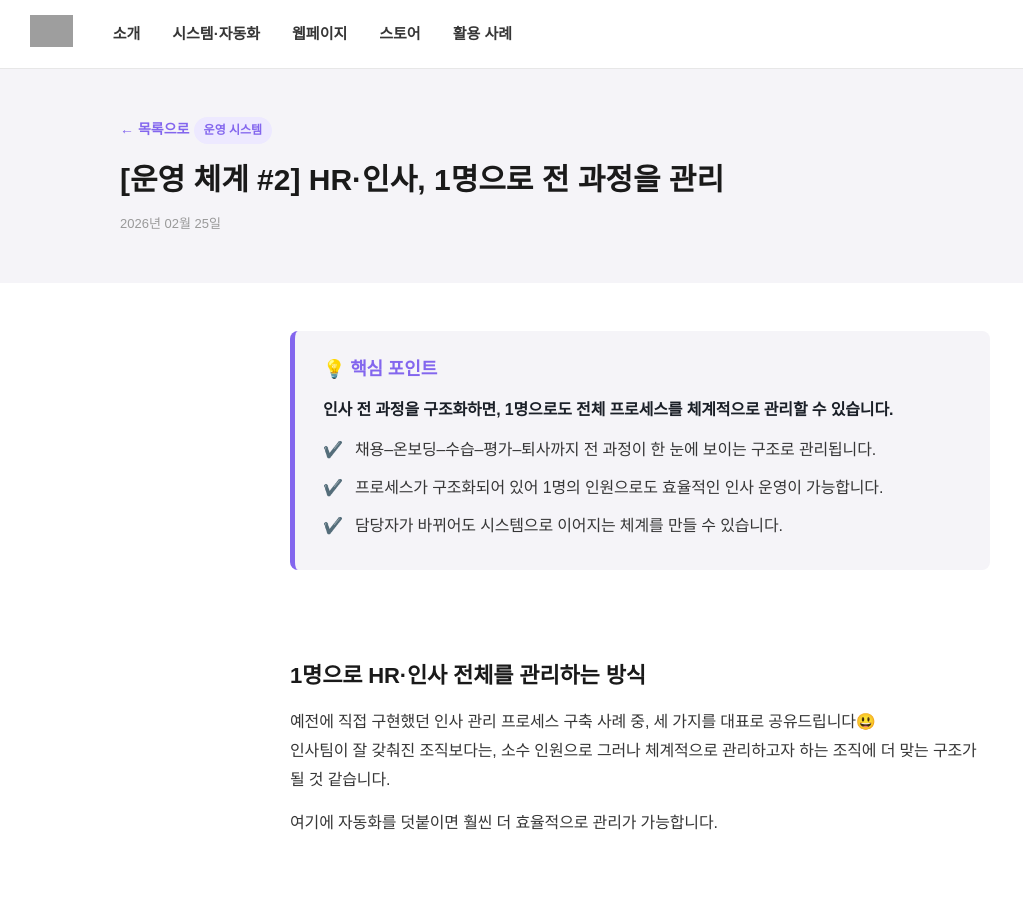
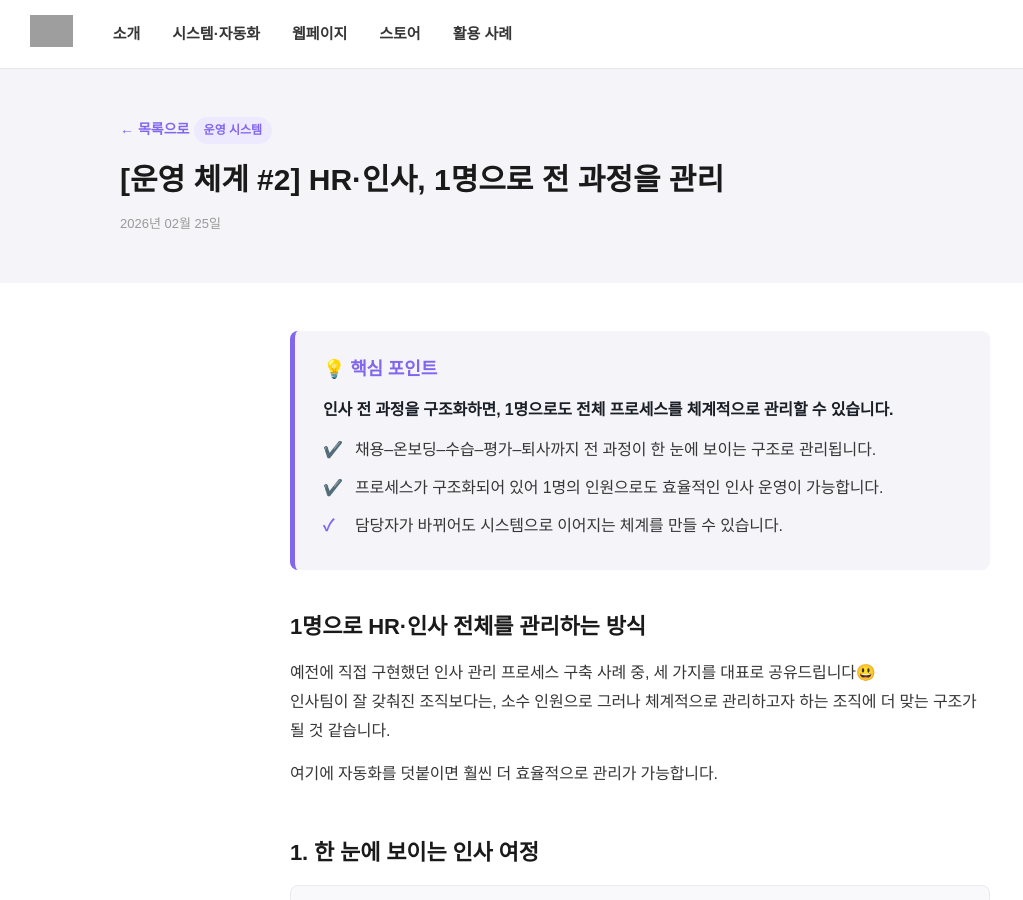
Before and after one commit to nsdlab26/blog, a Jekyll site: the page built from _posts/2026-02-25-hr-management.md, in a window 1280 px wide and 900 px high. Shown: the whole window, without its empty margins (0-1023 px from the left). Built offline with Jekyll 4.4.1, drawn with Linux system fonts in a browser that asks for light colours; some web fonts are replaced; grey boxes are pictures that could not be loaded.

Commit message:
Update 2026-02-25-hr-management.md

```diff
--- a/_posts/2026-02-25-hr-management.md
+++ b/_posts/2026-02-25-hr-management.md
@@ -15,15 +15,14 @@
 <ul style="list-style: none; padding: 0; margin: 0; font-size: 16px; line-height: 1.8; color: #1a1f27;">
 <li style="display: flex; align-items: flex-start; gap: 10px; margin-bottom: 8px;"><span style="color: #8366ee; font-weight: bold; flex-shrink: 0; min-width: 22px;">✔️</span><span style="flex: 1; word-break: keep-all;">채용–온보딩–수습–평가–퇴사까지 전 과정이 한 눈에 보이는 구조로 관리됩니다.</span></li>
 <li style="display: flex; align-items: flex-start; gap: 10px; margin-bottom: 8px;"><span style="color: #8366ee; font-weight: bold; flex-shrink: 0; min-width: 22px;">✔️</span><span style="flex: 1; word-break: keep-all;">프로세스가 구조화되어 있어 1명의 인원으로도 효율적인 인사 운영이 가능합니다.</span></li>
-<li style="display: flex; align-items: flex-start; gap: 10px;"><span style="color: #8366ee; font-weight: bold; flex-shrink: 0; min-width: 22px;">✔️</span><span style="flex: 1; word-break: keep-all;">담당자가 바뀌어도 시스템으로 이어지는 체계를 만들 수 있습니다.</span></li>
+<li style="display: flex; align-items: flex-start; gap: 10px;"><span style="color: #8366ee; font-weight: bold; flex-shrink: 0; min-width: 22px;">✓</span><span style="flex: 1; word-break: keep-all;">담당자가 바뀌어도 시스템으로 이어지는 체계를 만들 수 있습니다.</span></li>
 </ul>
 </blockquote>
 <section style="margin-bottom: 48px;">
-<h2 style="font-size: 22px; font-weight: bold; margin: 0 0 16px 0; line-height: 1.5;"> </h2>
 <h2 style="font-size: 22px; font-weight: bold; margin: 0 0 16px 0; line-height: 1.5;">1명으로 HR·인사 전체를 관리하는 방식</h2>
 <p style="font-size: 16px; line-height: 1.8; margin-bottom: 14px;">예전에 직접 구현했던 인사 관리 프로세스 구축 사례 중, 세 가지를 대표로 공유드립니다😃<br />인사팀이 잘 갖춰진 조직보다는, 소수 인원으로 그러나 체계적으로 관리하고자 하는 조직에 더 맞는 구조가 될 것 같습니다.</p>
 <p style="font-size: 16px; line-height: 1.8;">여기에 자동화를 덧붙이면 훨씬 더 효율적으로 관리가 가능합니다.</p>
-<p style="font-size: 16px; line-height: 1.8;"> </p>
+<p style="font-size: 16px; line-height: 1.8;"> </p>
 </section>
 <section style="margin-bottom: 48px;">
 <h2 style="font-size: 22px; font-weight: bold; margin: 0 0 16px 0; line-height: 1.5;">1. 한 눈에 보이는 인사 여정</h2>
@@ -43,7 +42,6 @@
 </div>
 </section>
 <section style="margin-bottom: 48px;">
-<h2 style="font-size: 22px; font-weight: bold; margin: 0 0 16px 0; line-height: 1.5;"> </h2>
 <h2 style="font-size: 22px; font-weight: bold; margin: 0 0 16px 0; line-height: 1.5;">2. 입사 프로세스 (그리고 같은 구조의 퇴사 프로세스)</h2>
 <p style="font-size: 16px; line-height: 1.8; margin-bottom: 18px;">입사자가 몰리거나, 프로세스가 정리돼 있지 않으면 입사자와 담당자 모두 서로 우왕좌왕하는 경우가 생기게 됩니다.</p>
 <p style="font-size: 16px; line-height: 1.8; margin-bottom: 18px;">이렇게 프로세스를 아예 템플릿화 해두면 진행 현황도 한 눈에 볼 수 있고 뭘 해야 하는지 직관적으로 알 수 있어요😃</p>
@@ -53,12 +51,11 @@
 <li style="display: flex; align-items: flex-start; gap: 10px;"><span style="color: #8366ee; font-weight: bold; flex-shrink: 0; min-width: 22px;">✓</span><span style="flex: 1; word-break: keep-all;"><strong>신규 입사자:</strong> 자신의 온보딩 페이지에서 앞으로 어떤 순서로 진행되는지를 미리 한눈에 확인</span></li>
 </ul>
 </div>
-<p style="font-size: 16px; line-height: 1.8; margin-bottom: 20px;"> </p>
+<p style="font-size: 16px; line-height: 1.8; margin-bottom: 20px;"> </p>
 <p style="font-size: 16px; line-height: 1.8; margin-bottom: 20px;">매번 피곤하게 "이건 이렇게 하세요", "이게 필요합니다"라고 일일이 말로 설명하지 않아도 되도록 만드는 거죠! 퇴사 프로세스도 동일한 구조로 관리할 수 있습니다.</p>
-<p style="font-size: 16px; line-height: 1.8; margin-bottom: 20px;"> </p>
+<p style="font-size: 16px; line-height: 1.8; margin-bottom: 20px;"> </p>
 <img style="width: 100%; border-radius: 8px;" src="https://cdn.imweb.me/upload/S20260317e48e798a6d243/4a0f05b208880.png" alt="" /></section>
 <section style="margin-bottom: 48px;">
-<h2 style="font-size: 22px; font-weight: bold; margin: 0 0 16px 0; line-height: 1.5;"> </h2>
 <h2 style="font-size: 22px; font-weight: bold; margin: 0 0 16px 0; line-height: 1.5;">3. 수습 기간, 서로를 확인하는 3개월</h2>
 <p style="font-size: 16px; line-height: 1.8; margin-bottom: 18px;">대부분의 조직에 수습기간이 있을 텐데, 이 조직도 마찬가지로 'Sync time'이라는 제도가 있었습니다.<br />단순한 평가 기간 보다는 회사와 신규 입사자가 서로를 맞춰가는 시간이었어요.</p>
 <div style="background-color: #f9f9fb; border: 1px solid #EAEAEF; padding: 20px 24px; border-radius: 12px; margin-bottom: 24px;">
@@ -67,14 +64,14 @@
 <li style="display: flex; align-items: flex-start; gap: 10px;"><span style="color: #8366ee; font-weight: bold; flex-shrink: 0; min-width: 22px;">✓</span><span style="flex: 1; word-break: keep-all;"><strong>멤버 → 회사:</strong> 업무, 문화, 협업 방식과 회사에 빠르게 적응할 수 있도록 필요한 부분 전달</span></li>
 </ul>
 </div>
-<p style="font-size: 16px; line-height: 1.8; margin-bottom: 20px;"> </p>
+<p style="font-size: 16px; line-height: 1.8; margin-bottom: 20px;"> </p>
 <p style="font-size: 16px; line-height: 1.8; margin-bottom: 20px;"><strong>고객친화성 / 예측가능성 / 업무 몰입도 / 커뮤니케이션 / 전문성</strong> 등 조직이 중요하다고 생각하는 핵심 지표를 공통으로 두고, 직무·직급에 따라 가중치를 설정했습니다.</p>
-<p style="font-size: 16px; line-height: 1.8; margin-bottom: 20px;"> </p>
+<p style="font-size: 16px; line-height: 1.8; margin-bottom: 20px;"> </p>
 <img style="width: 100%; border-radius: 8px; margin-bottom: 24px;" src="https://cdn.imweb.me/upload/S20260317e48e798a6d243/823ee1729927c.png" alt="" />
-<p style="font-size: 16px; line-height: 1.8; margin-bottom: 20px;"> </p>
+<p style="font-size: 16px; line-height: 1.8; margin-bottom: 20px;"> </p>
 <p style="font-size: 16px; line-height: 1.8; margin-bottom: 20px;">위 입사프로세스에서 사용한 온보딩 보드를 그대로 <strong>수습 페이지와 연동</strong>해, 입사 정보가 <strong>자동으로</strong> 이어지도록 구성했습니다.</p>
 <p style="font-size: 16px; line-height: 1.8; margin-bottom: 20px;">이렇게 하면 번거롭게 복붙하지 않아도 신규 입사자의 정보가 수습기간으로 자연스럽게 넘어갑니다. 수습기간 3개월이 끝나면 상태가 <strong>자동으로 '완료'</strong>로 정리됩니다.</p>
-<p style="font-size: 16px; line-height: 1.8; margin-bottom: 20px;"> </p>
+<p style="font-size: 16px; line-height: 1.8; margin-bottom: 20px;"> </p>
 <img style="width: 100%; border-radius: 8px; margin-bottom: 32px;" src="https://cdn.imweb.me/upload/S20260317e48e798a6d243/c9ee0a0a50ca9.png" alt="" />
 <div style="font-size: 16px; line-height: 1.8; color: #1a1f27; background-color: #f5f4f8; padding: 24px 28px; border-radius: 12px;">결국 인사 운영에서 가장 중요한 건, 구조가 흐름을 기억하게 만드는 것이라고 생각합니다. 흐름을 구조화해두는 것만으로도 인사 업무를 꽤 체계적으로 관리할 수 있었어요😃<br /><br /> <strong style="color: #8366ee;">다만, 이건 단순히 '관리'의 영역이고, 결국 사람과 제도를 어떻게 만들어가느냐가 더 중요한 부분인 듯 합니다.</strong></div>
 </section>
```
